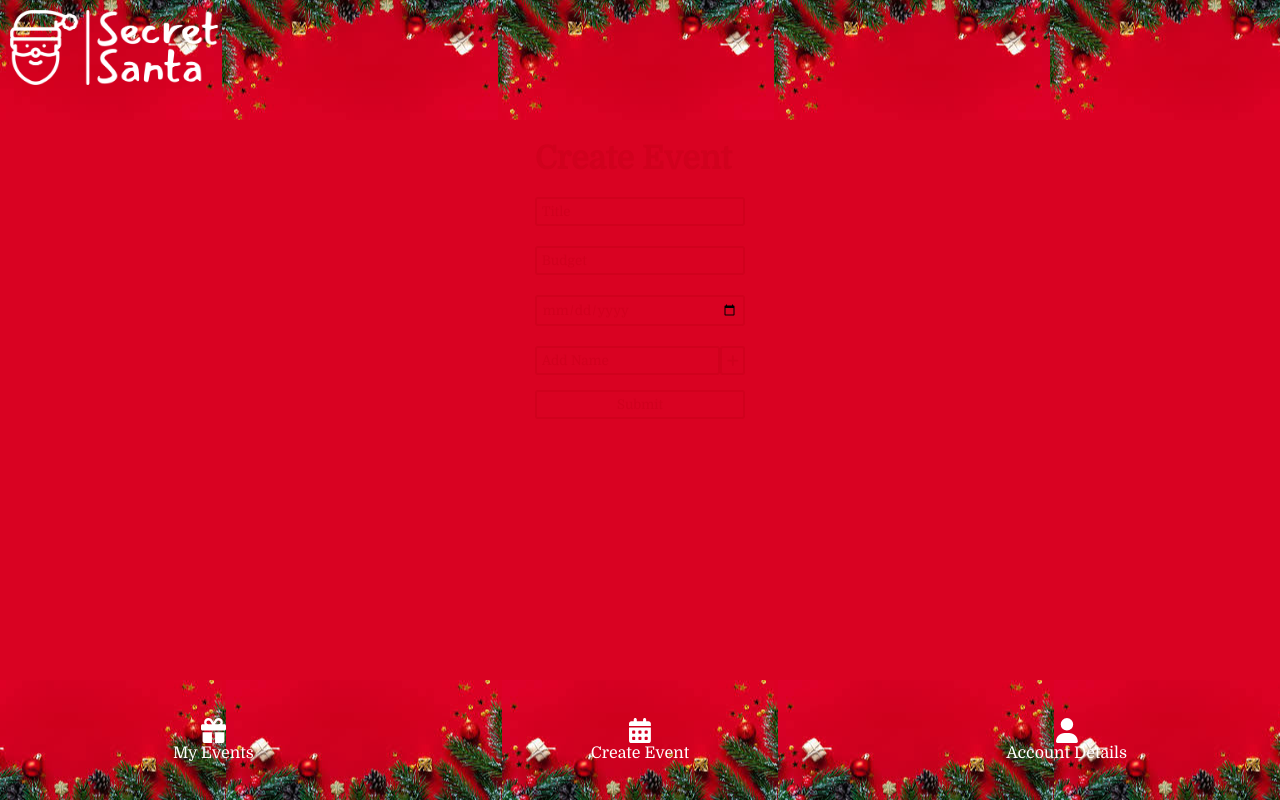
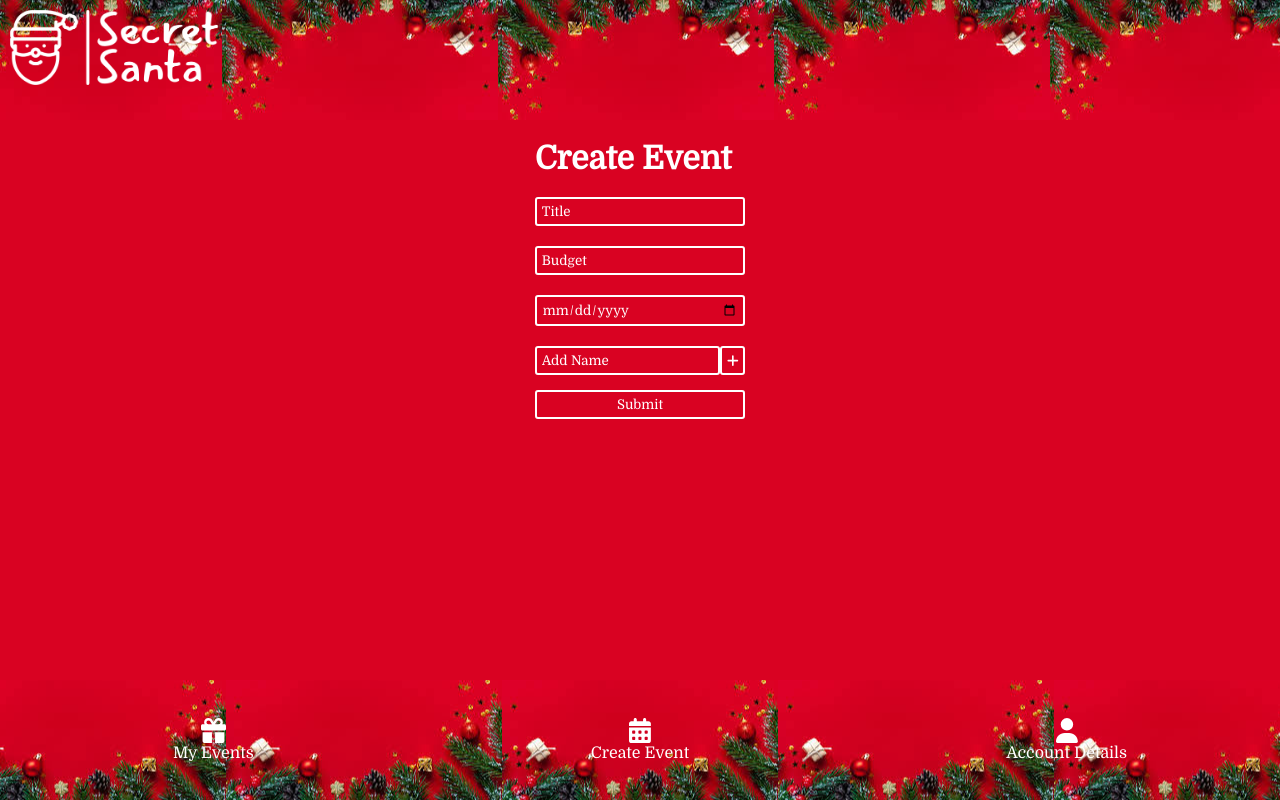
Before and after one commit to SuzBarnes/secret-santa, a React (Create React App) app: page /create-event in a window 1280 px wide. Built offline with nearby package versions, Linux system fonts and the light colour scheme.

Commit message:
just updated style to improve readability createevent

```diff
--- a/src/styles/createevent.scss
+++ b/src/styles/createevent.scss
@@ -6,8 +6,9 @@
   flex-direction: column;
   align-items: center;
   height: 100%;
+
   h1 {
-    color: #d0011d;
+    color: white;
   }
 
   .create-event-form {
@@ -37,14 +38,14 @@
 
   input,
   button {
-    border: 2px solid #d0011d;
+    border: 2px solid white;
     border-radius: 3px;
     padding: 5px;
-    color: #d0011d;
+    color: white;
     background-color: transparent;
   }
 
   input::placeholder {
-    color: #d0011d;
+    color: white;
   }
 }
```
